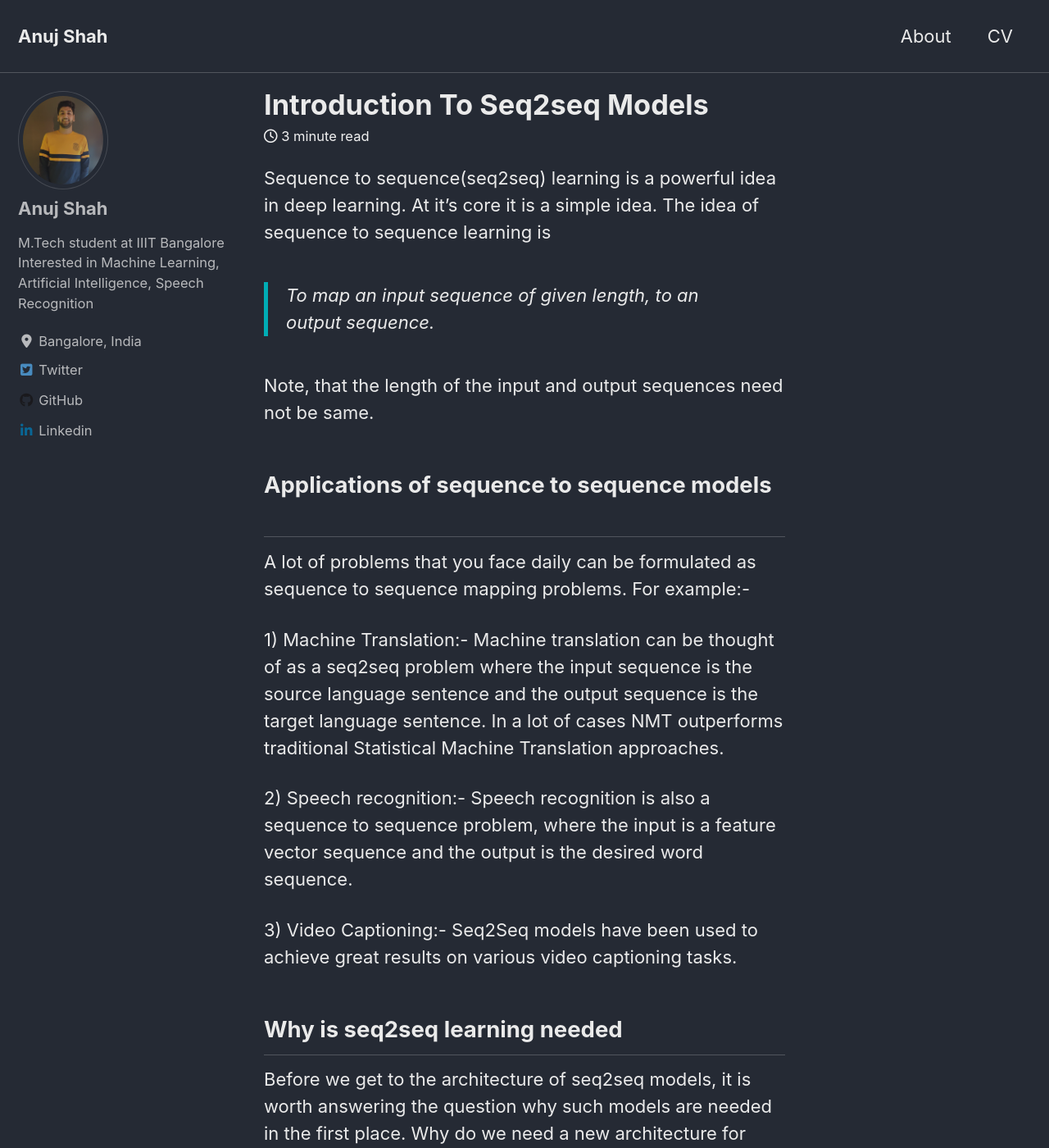
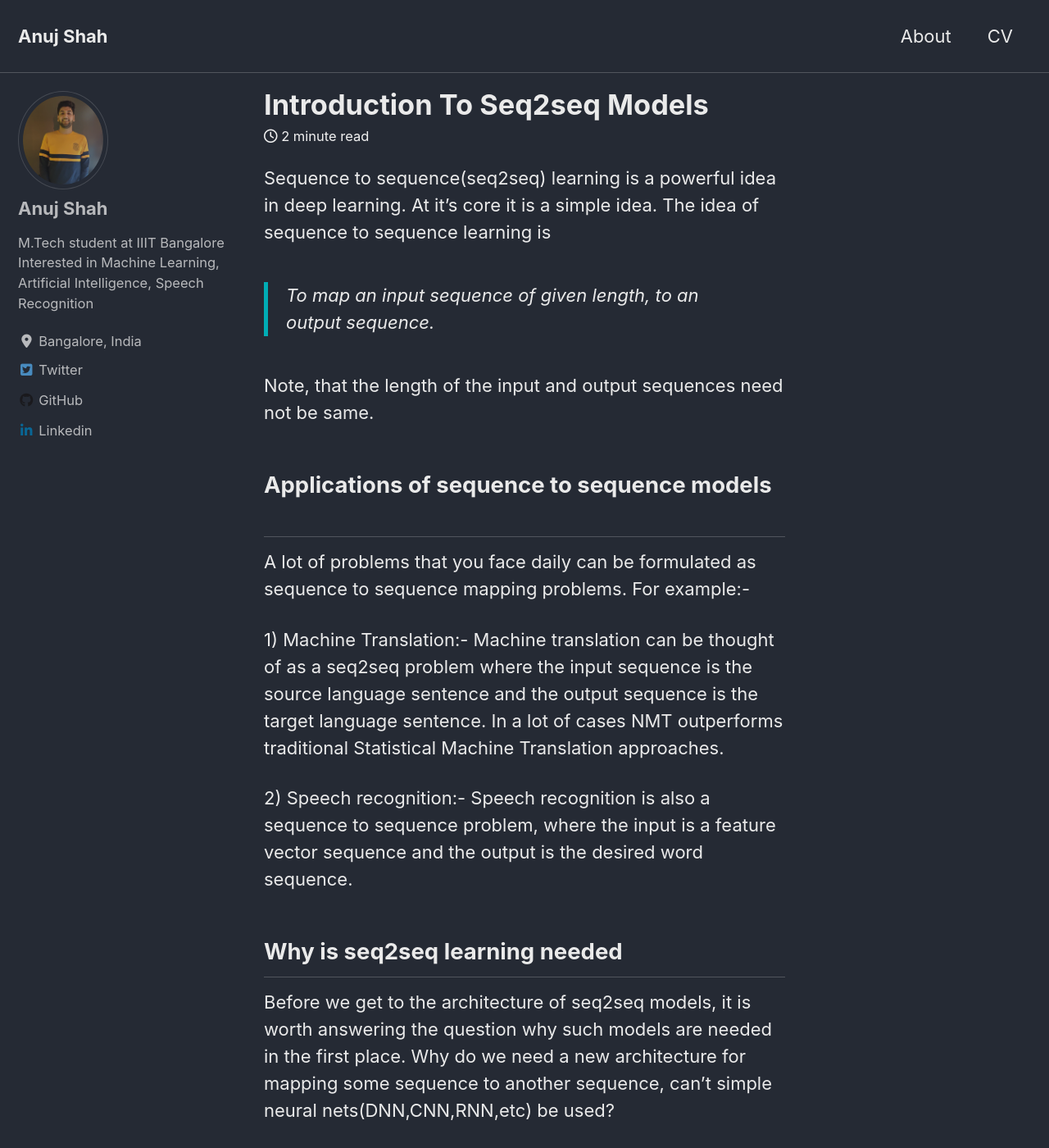
Before and after one commit to anuj1729/anuj1729.github.io, a Jekyll site: the page built from _posts/2019-03-24-introduction-to-seq2seq-models.md, in a window 1280 px wide and 1400 px high. Shown: the whole window at 82% size. Built offline with Jekyll 4.4.1, drawn with Linux system fonts in a browser that asks for light colours; cached includes are drawn as plain includes; nearby versions of some CDN libraries; some of the changed text lies outside the part shown.

Commit message:
Updated post

```diff
--- a/_posts/2019-03-24-introduction-to-seq2seq-models.md
+++ b/_posts/2019-03-24-introduction-to-seq2seq-models.md
@@ -14,7 +14,6 @@ In a lot of cases NMT outperforms traditional Statistical Machine Translation ap
 
 2) Speech recognition:- Speech recognition is also a sequence to sequence problem, where the input is a feature vector sequence and the output is the desired word sequence.
 
-3) Video Captioning:- Seq2Seq models have been used to achieve great results on various video captioning tasks.
 
 ## Why is seq2seq learning needed
 
@@ -31,7 +30,7 @@ The reasons why we need a new architecture are:-
 
 Let's define some terms before understanding the architecture
 
-*X=($$x_1$$, $x_2$ ... $x_N$)* is the input vector sequence
+*X=($$x_1$$,$$x_2$$ ... $$x_N$$)* is the input vector sequence
 *Y=($y_1$,$y_2$, ... $y_M$)* is the output vector sequence
 *H = ($h_1$,$h_2$ ... $h_N$)* is the hidden vector sequence
 
```
